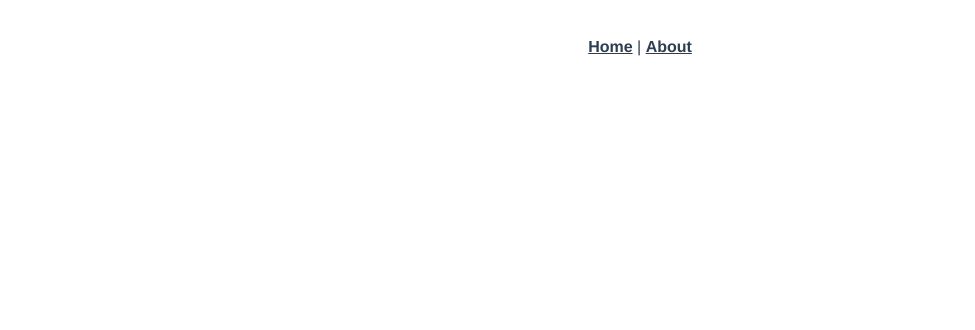
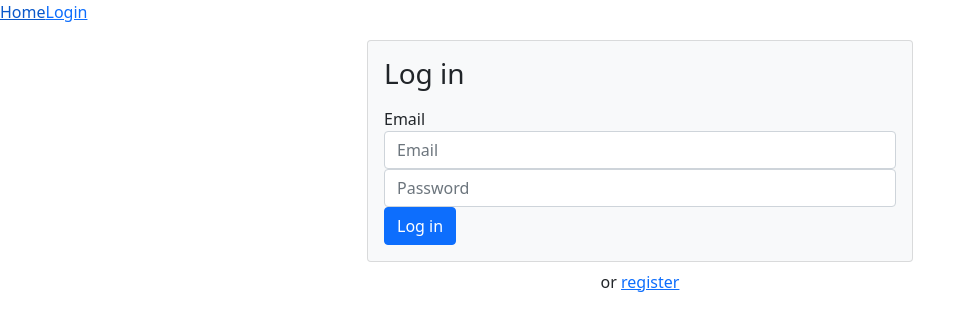
Before and after one commit to reyhaneh-moayeri/vue-firebase-video-chat, a Vue app: page /login in a window 1280 px wide. Shown: the top 330 px of the page, without its empty margins (0-975 px from the left). Built offline with nearby package versions, Linux system fonts and the light colour scheme.

Commit message:
added login page and firebase login action

```diff
--- a/src/App.vue
+++ b/src/App.vue
@@ -1,32 +1,21 @@
 <template>
   <div id="app">
-    <div id="nav">
-      <router-link to="/">Home</router-link> |
-      <router-link to="/about">About</router-link>
-    </div>
+    <Nav />
     <router-view />
   </div>
 </template>
 
-<style lang="scss">
-#app {
-  font-family: Avenir, Helvetica, Arial, sans-serif;
-  -webkit-font-smoothing: antialiased;
-  -moz-osx-font-smoothing: grayscale;
-  text-align: center;
-  color: #2c3e50;
-}
-
-#nav {
-  padding: 30px;
-
-  a {
-    font-weight: bold;
-    color: #2c3e50;
-
-    &.router-link-exact-active {
-      color: #42b983;
-    }
+<script>
+import Nav from './components/Nav.vue'
+export default {
+  name: 'Home',
+  components: {
+    Nav
   }
 }
+</script>
+
+<style lang="scss">
+$primar: '#5f2882';
+@import './node_modules/bootstrap/scss/bootstrap';
 </style>
--- /dev/null
+++ b/src/components/Nav.vue
@@ -0,0 +1,6 @@
+<template>
+  <div class="nav">
+    <router-link to="/">Home</router-link>
+    <router-link to="/login">Login</router-link>
+  </div>
+</template>
--- a/src/router/index.js
+++ b/src/router/index.js
@@ -1,14 +1,20 @@
 import Vue from 'vue'
 import VueRouter from 'vue-router'
 import Home from '../views/Home.vue'
+import Login from '../views/Login.vue'
 
 Vue.use(VueRouter)
 
 const routes = [
   {
     path: '/',
-    name: 'Home',
+    name: 'Login',
     component: Home
+  },
+  {
+    path: '/login',
+    name: 'Login',
+    component: Login
   }
 ]
 
--- a/src/views/Home.vue
+++ b/src/views/Home.vue
@@ -1,13 +1,33 @@
 <template>
   <div class="home">
-    <img alt="Vue logo" src="../assets/logo.png" />
+    <h3>this is home page</h3>
+    <p>welcome {{ user }}</p>
   </div>
 </template>
 
 <script>
 // @ is an alias to /src
+import db from '../db.js'
+import { collection, getDocs } from 'firebase/firestore'
 export default {
   name: 'Home',
-  components: {}
+  components: {},
+  data() {
+    return {
+      user: null
+    }
+  },
+  methods: {
+    async getUser() {
+      const user = await collection(db, 'users')
+      const userSnapShot = await getDocs(user)
+      userSnapShot.forEach(doc => {
+        this.user = doc.data().name
+      })
+    }
+  },
+  mounted() {
+    this.getUser()
+  }
 }
 </script>
--- /dev/null
+++ b/src/views/Login.vue
@@ -0,0 +1,81 @@
+<template>
+  <div>
+    <form class="mt-3" @submit.prevent="login">
+      <div class="container">
+        <div class="row justify-content-center">
+          <div class="col-lg-6">
+            <div class="card bg-light">
+              <div class="card-body">
+                <h3 class="font-weight-light mb-3">Log in</h3>
+                <section class="form-group">
+                  <div class="col-12 alert alert-danger px-3" v-if="error">
+                    {{ error }}
+                  </div>
+                  <label class="form-control-label sr-only" for="Email">Email</label>
+                  <input
+                    required
+                    class="form-control"
+                    type="email"
+                    id="email"
+                    placeholder="Email"
+                    v-model="email"
+                  />
+                </section>
+                <section class="form-group">
+                  <input
+                    required
+                    class="form-control"
+                    type="password"
+                    placeholder="Password"
+                    v-model="password"
+                  />
+                </section>
+                <div class="form-group text-right mb-0">
+                  <button class="btn btn-primary" type="submit">Log in</button>
+                </div>
+              </div>
+            </div>
+          </div>
+        </div>
+      </div>
+    </form>
+    <p class="text-center mt-2">
+      or
+      <router-link to="/register">register</router-link>
+    </p>
+  </div>
+</template>
+
+<script>
+import { getAuth, signInWithEmailAndPassword } from 'firebase/auth'
+export default {
+  name: 'Login',
+  data() {
+    return {
+      email: null,
+      password: null,
+      error: null
+    }
+  },
+  methods: {
+    login() {
+      const info = {
+        email: this.email,
+        password: this.password
+      }
+      const auth = getAuth()
+      // example@gmail.com
+      // 123456
+      signInWithEmailAndPassword(auth, info.email, info.password).then(
+        userCredential => {
+          const user = userCredential.user
+          this.$router.push('/rooms')
+        },
+        error => {
+          this.error = error.message
+        }
+      )
+    }
+  }
+}
+</script>
```
Also changed, not shown: .eslintrc.js.
